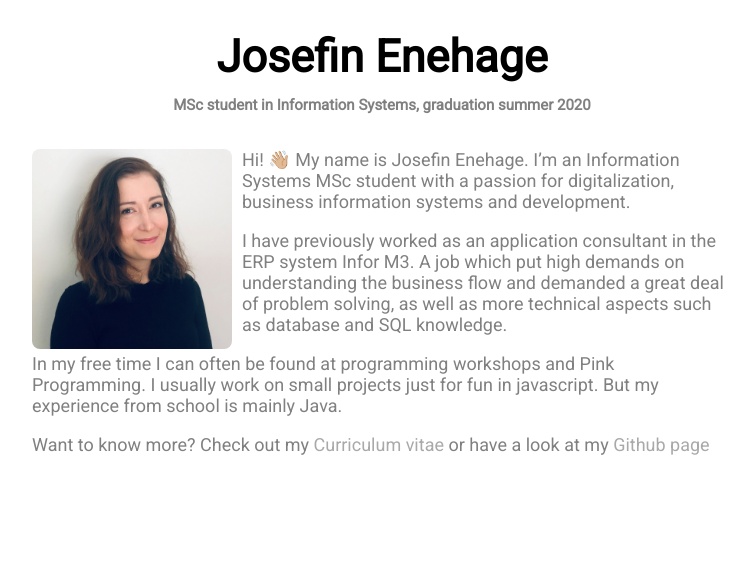
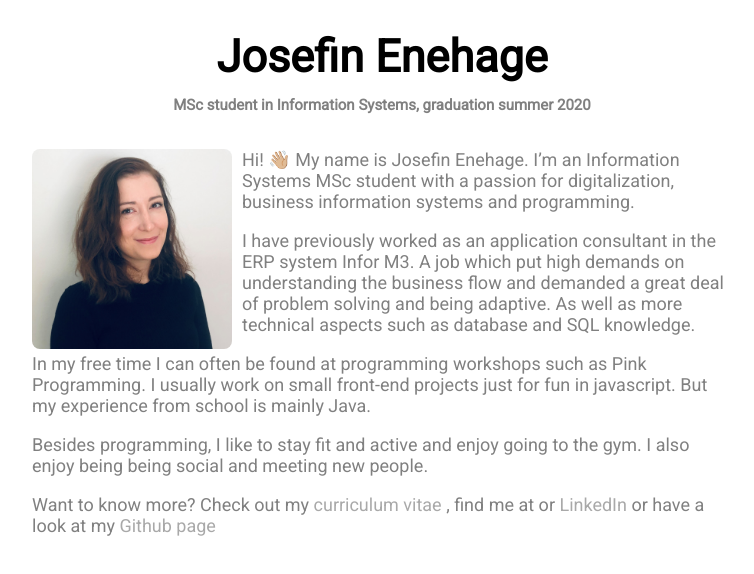
Before and after one commit to josefinenehage/josefinenehage.github.io, a plain HTML site: page index.html in a window 1280 px wide. Shown: the whole page, without its empty margins (258-1012 px from the left). Drawn offline with Linux system fonts and the light colour scheme.

Commit message:
new version

```diff
--- a/Resume website.html
+++ b/index.html
@@ -62,10 +62,11 @@ a{
 
     <h2>MSc student in Information Systems, graduation summer 2020</h2>
     <img src="cvimg.jpg" alt="picture of me">
-    <p> Hi! 👋🏼 My name is Josefin Enehage. I’m an Information Systems MSc student with a passion for digitalization, business information systems and development. </p>
-    <p>I have previously worked as an application consultant in the ERP system Infor M3.  A job which put high demands on understanding the business flow and demanded a great deal of problem solving, as well as more technical aspects such as database and SQL knowledge. </p>
-    <p> In my free time I can often be found at programming workshops and Pink Programming. I usually work on small projects just for fun in javascript. But my experience from school is mainly Java.</p>
-    <p> Want to know more? Check out my <a href="resume_english.pdf">Curriculum vitae </a> or have a look at my <a href="https://github.com/josefinenehage" >Github page</a></p>
+    <p> Hi! 👋🏼 My name is Josefin Enehage. I’m an Information Systems MSc student with a passion for digitalization, business information systems and programming. </p>
+    <p>I have previously worked as an application consultant in the ERP system Infor M3.  A job which put high demands on understanding the business flow and demanded a great deal of problem solving and being adaptive. As well as more technical aspects such as database and SQL knowledge. </p>
+    <p> In my free time I can often be found at programming workshops such as Pink Programming. I usually work on small front-end projects just for fun in javascript. But my experience from school is mainly Java.</p>
+        <p> Besides programming, I like to stay fit and active and enjoy going to the gym. I also enjoy being being social and meeting new people.</p>
+    <p> Want to know more? Check out my <a href="cv.pdf">curriculum vitae </a>, find me at or <a href="https://www.linkedin.com/in/josefin-enehage/">LinkedIn </a> or have a look at my <a href="https://github.com/josefinenehage" >Github page</a></p>
 </div>
 
 <!--  <div id=animate>
```
Also changed, not shown: 2 other files.
